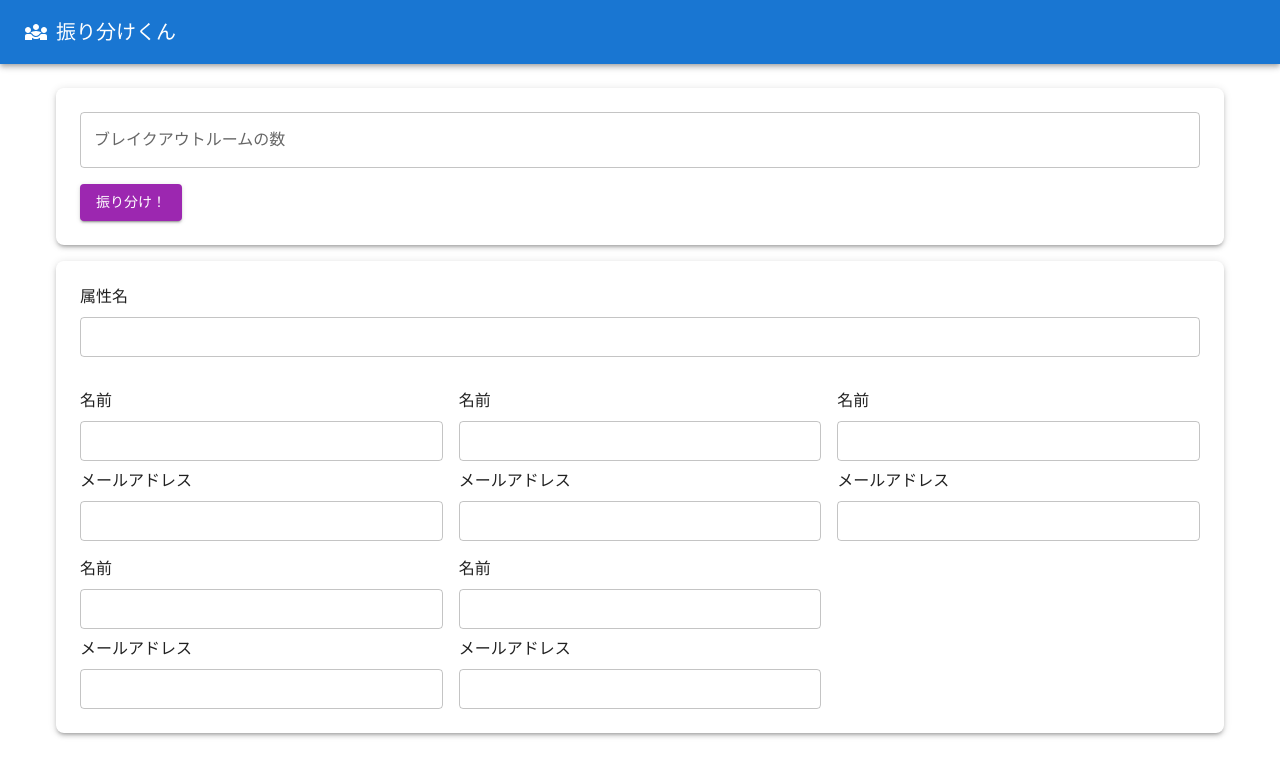
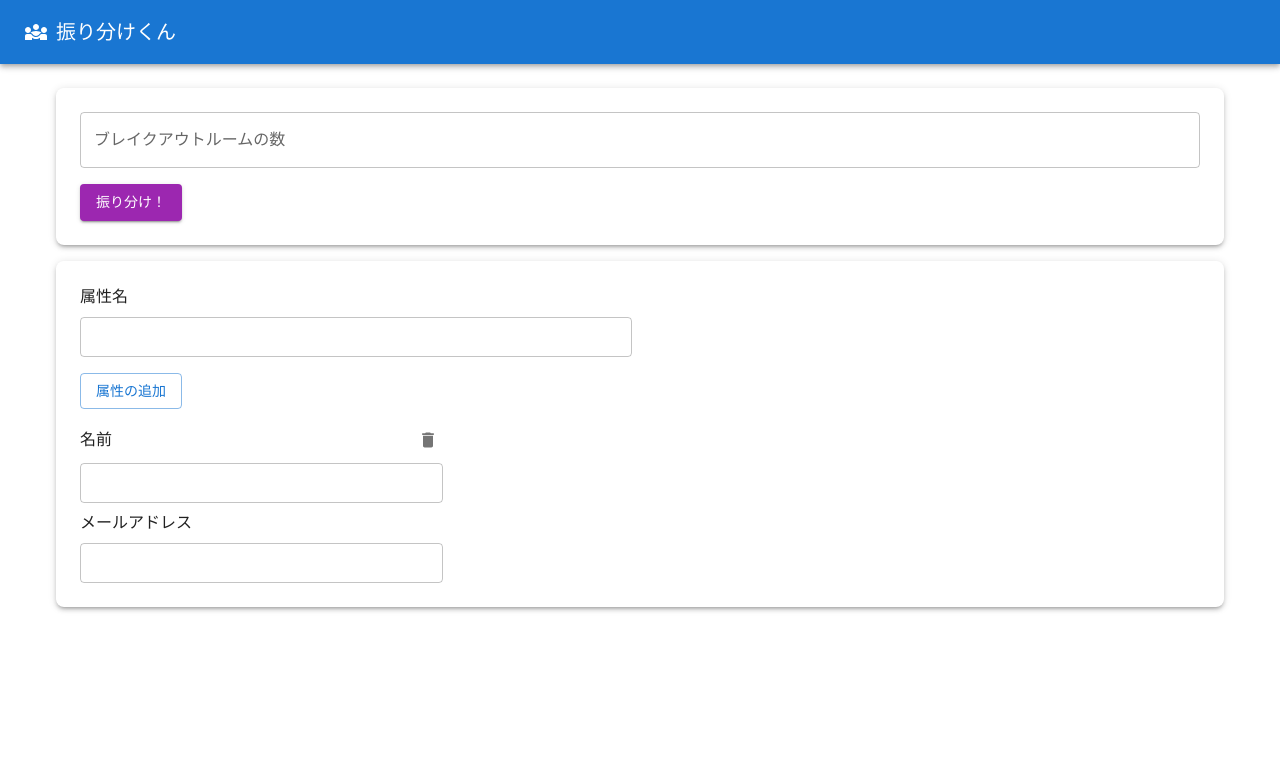
Before and after one commit to idaten-hack/team-generator-react, a React (Vite) app: page / in a window 1280 px wide. Shown: the top 776 px of the page. Built offline with nearby package versions, Linux system fonts and the light colour scheme.

Commit message:
配列のindexを使って追加削除ができるようになった

```diff
--- a/src/components/AttributeContainer.jsx
+++ b/src/components/AttributeContainer.jsx
@@ -1,9 +1,28 @@
+import Button from '@mui/material/Button'
 import Grid from '@mui/material/Unstable_Grid2'
+import PropTypes, { string } from 'prop-types'
 
 import AttributeName from './AttributeName.jsx'
 import AttributeUserNameAndMail from './AttributeUserNameAndMail.jsx'
 
-export default function AttributeContainer() {
+AttributeContainer.propTypes = {
+  attributes: PropTypes.arrayOf(
+    PropTypes.shape({ name: string, email: string })
+  ),
+  setAttributes: PropTypes.func,
+}
+
+export default function AttributeContainer(props) {
+  function addAttribute() {
+    props.setAttributes([
+      ...props.attributes,
+      {
+        name: '',
+        email: '',
+      },
+    ])
+  }
+
   return (
     <Grid
       container
@@ -16,14 +35,24 @@ export default function AttributeContainer() {
         bgcolor: 'gray.50',
       }}
     >
-      <Grid xs={12}>
+      <Grid xs={6}>
         <AttributeName />
+        <Button variant={'outlined'} onClick={addAttribute}>
+          属性の追加
+        </Button>
       </Grid>
-      <AttributeUserNameAndMail />
-      <AttributeUserNameAndMail />
-      <AttributeUserNameAndMail />
-      <AttributeUserNameAndMail />
-      <AttributeUserNameAndMail />
+      <Grid container xs={12} id={'attribute-container'}>
+        {props.attributes.map((attribute, index) => {
+          return (
+            <AttributeUserNameAndMail
+              key={index}
+              index={index}
+              attributes={props.attributes}
+              setAttributes={props.setAttributes}
+            />
+          )
+        })}
+      </Grid>
     </Grid>
   )
 }
--- a/src/components/AttributeUserNameAndMail.jsx
+++ b/src/components/AttributeUserNameAndMail.jsx
@@ -1,17 +1,41 @@
+import Delete from '@mui/icons-material/Delete'
+import Box from '@mui/material/Box'
+import IconButton from '@mui/material/IconButton'
 import TextField from '@mui/material/TextField'
 import Typography from '@mui/material/Typography'
 import Grid from '@mui/material/Unstable_Grid2'
+import PropTypes, { number, string } from 'prop-types'
 
-export default function AttributeUserNameAndMail() {
+AttributeUserNameAndMail.propTypes = {
+  index: number,
+  attributes: PropTypes.arrayOf(
+    PropTypes.shape({ name: string, email: string })
+  ),
+  setAttributes: PropTypes.func,
+}
+
+export default function AttributeUserNameAndMail(props) {
+  function deleteAttribute() {
+    props.setAttributes(
+      props.attributes.filter((attribute, index) => index !== props.index)
+    )
+  }
+
   return (
     <Grid xs={12} md={4}>
-      <Typography
+      <Box
         sx={{
+          display: 'flex',
+          justifyContent: 'space-between',
+          alignItems: 'center',
           mb: 1,
         }}
       >
-        名前
-      </Typography>
+        <Typography>名前</Typography>
+        <IconButton aria-label="delete" size="small" onClick={deleteAttribute}>
+          <Delete fontSize="small" />
+        </IconButton>
+      </Box>
       <TextField
         sx={{
           mb: 1,
--- a/src/components/MainContainer.jsx
+++ b/src/components/MainContainer.jsx
@@ -1,13 +1,20 @@
+import { useState } from 'react'
+
 import Container from '@mui/material/Container'
 
 import AttributeContainer from './AttributeContainer.jsx'
 import InputBreakoutRoom from './InputBreakoutRoom'
 
 export default function MainContainer() {
+  const [attributes, setAttributes] = useState([{ name: '', email: '' }])
+
   return (
     <Container sx={{ my: 4 }}>
       <InputBreakoutRoom />
-      <AttributeContainer />
+      <AttributeContainer
+        attributes={attributes}
+        setAttributes={setAttributes}
+      />
     </Container>
   )
 }
```
